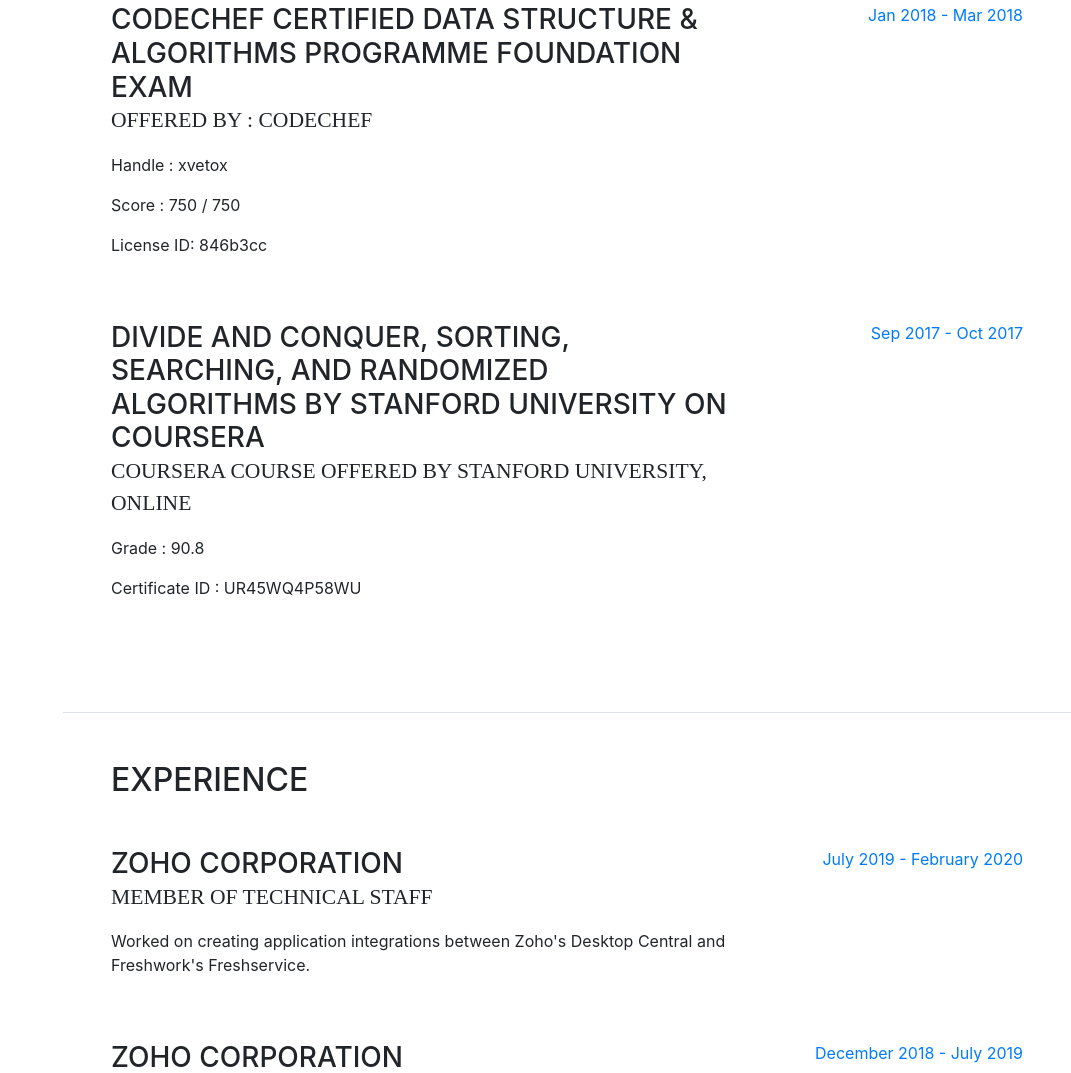
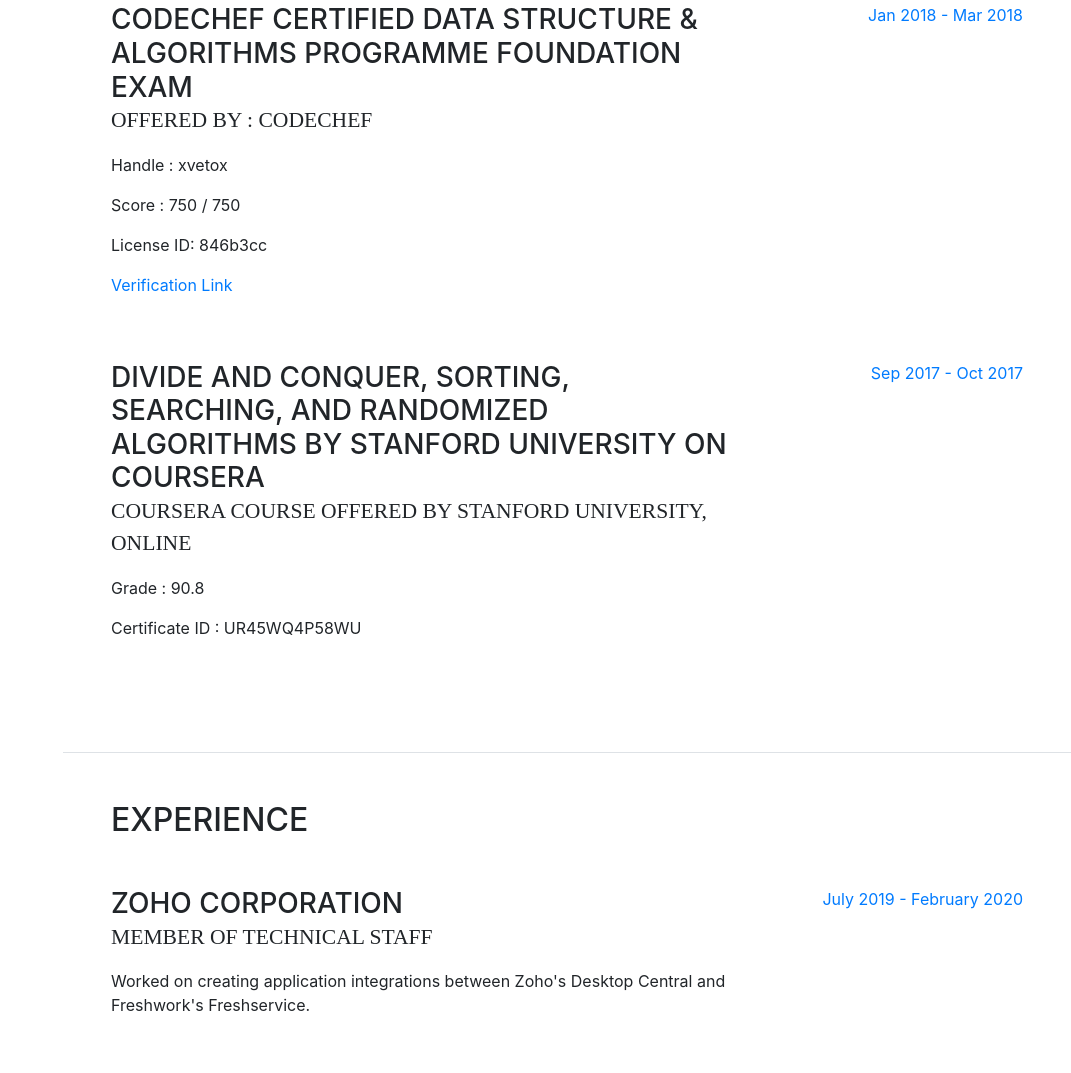
Before and after one commit to KarthikeyanM-1997/Vetox.github.io, a website with bundled scripts: page index.html in a window 1280 px wide. Shown: the part 1731-2804 px from the top of the page, without its empty margins (209-1280 px from the left). Built offline with nearby package versions, Linux system fonts and the light colour scheme; a web font is replaced by a local one.

Commit message:
=part 1 certification verification

```diff
--- a/index.html
+++ b/index.html
@@ -145,6 +145,7 @@
                         <p>Handle : xvetox
                         <p>Score : 750 / 750
                         <p>License ID: 846b3cc</div>
+                        <p><a target="_blank" href='https://www.codechef.com/certificates/verify'>Verification Link</a></p>
                         <p></p>
                     </div>
                     <div class="resume-date text-md-right">
```
